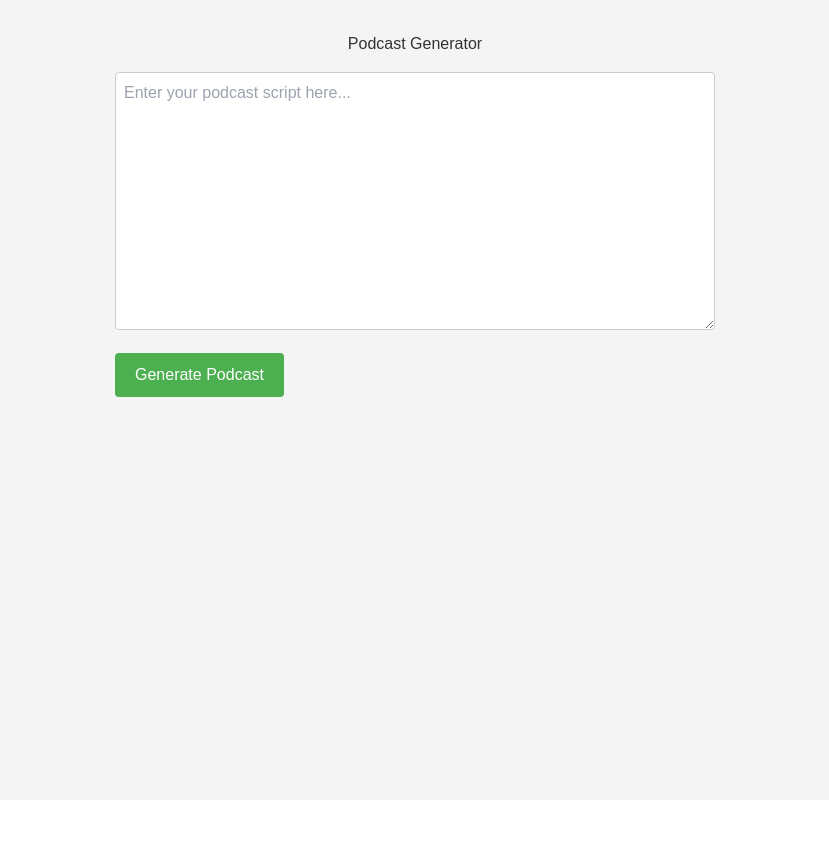
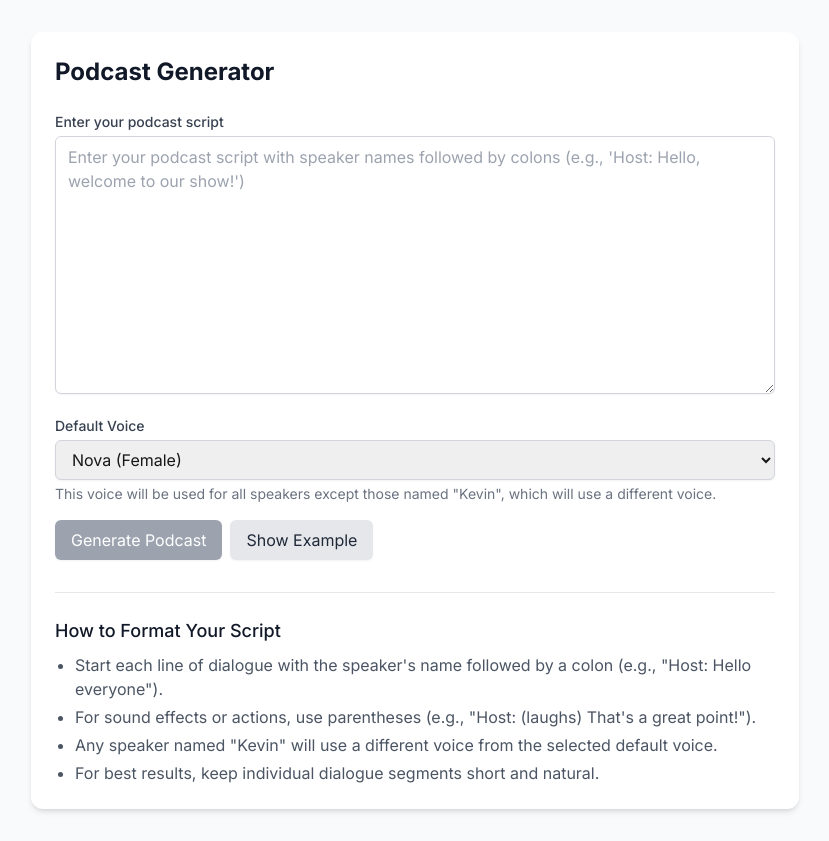
Before and after one commit to kearry/cast, a Next.js app: page / in a window 1280 px wide. Shown: the whole page, without its empty margins (225-1054 px from the left). Before the commit the page ends 800 px from the top, so only its background shows below. Built offline with nearby package versions, Linux system fonts and the light colour scheme.

Commit message:
2 voices...works

```diff
--- a/package.json
+++ b/package.json
@@ -9,17 +9,19 @@
     "lint": "next lint"
   },
   "dependencies": {
-    "@google-cloud/text-to-speech": "^5.5.0",
+    "@google-cloud/text-to-speech": "^5.8.1",
     "@types/node-fetch": "^2.6.11",
     "@types/pdf-parse": "^1.1.4",
     "axios": "^1.9.0",
     "multer": "^1.4.5-lts.1",
     "next": "14.2.15",
     "node-fetch": "^3.3.2",
+    "openai": "^4.100.0",
     "pdf-parse": "^1.1.1",
     "react": "^18",
     "react-dom": "^18",
-    "spacy": "^0.0.4"
+    "spacy": "^0.0.4",
+    "uuid": "^11.1.0"
   },
   "devDependencies": {
     "@types/node": "^20",
--- a/src/app/layout.tsx
+++ b/src/app/layout.tsx
@@ -1,21 +1,16 @@
 import type { Metadata } from "next";
-import localFont from "next/font/local";
+import { Inter } from "next/font/google"; // Use Inter from Google Fonts instead of missing local fonts
 import "./globals.css";
 
-const geistSans = localFont({
-  src: "./fonts/GeistVF.woff",
-  variable: "--font-geist-sans",
-  weight: "100 900",
-});
-const geistMono = localFont({
-  src: "./fonts/GeistMonoVF.woff",
-  variable: "--font-geist-mono",
-  weight: "100 900",
+// Use Inter font from Google Fonts
+const inter = Inter({
+  subsets: ["latin"],
+  display: "swap",
 });
 
 export const metadata: Metadata = {
-  title: "Create Next App",
-  description: "Generated by create next app",
+  title: "Podcast Generator",
+  description: "Generate podcast audio from your scripts with AI voices",
 };
 
 export default function RootLayout({
@@ -25,9 +20,7 @@ export default function RootLayout({
 }>) {
   return (
     <html lang="en">
-      <body
-        className={`${geistSans.variable} ${geistMono.variable} antialiased`}
-      >
+      <body className={`${inter.className} antialiased`}>
         {children}
       </body>
     </html>
--- a/src/app/page.module.css
+++ b/src/app/page.module.css
@@ -1,76 +1,3 @@
 /* src/app/page.module.css */
-.container {
-    display: flex;
-    flex-direction: column;
-    align-items: center;
-    padding: 2rem;
-    font-family: sans-serif;
-    /* Or a specific font */
-    background-color: #f4f4f4;
-    /* Light background */
-    min-height: 100vh;
-    /* Ensure it fills the viewport */
-}
-
-.title {
-    color: #333;
-    /* Darker text color */
-    margin-bottom: 1rem;
-}
-
-.form {
-    width: 80%;
-    max-width: 600px;
-    margin-bottom: 1rem;
-}
-
-.textarea {
-    width: 100%;
-    padding: 0.5rem;
-    border: 1px solid #ccc;
-    border-radius: 4px;
-    resize: vertical;
-    /* Allow vertical resizing only */
-    margin-bottom: 1rem;
-}
-
-.button {
-    background-color: #4CAF50;
-    /* Green */
-    border: none;
-    color: white;
-    padding: 10px 20px;
-    text-align: center;
-    text-decoration: none;
-    display: inline-block;
-    font-size: 16px;
-    border-radius: 4px;
-    cursor: pointer;
-}
-
-.button:disabled {
-    background-color: #ddd;
-    cursor: not-allowed;
-}
-
-
-
-.loading {
-    color: #007bff;
-    /* Blue loading text */
-    font-style: italic;
-}
-
-.error {
-    color: red;
-    /* Red error message */
-    margin-top: 1rem;
-}
-
-
-.audioPlayer {
-    margin-top: 1rem;
-    width: 100%;
-    max-width: 400px;
-    /* Adjust as needed */
-}
+/* Note: We're moving most styling to Tailwind classes directly in the component */
+/* This file is kept for any custom styles that might be needed in the future */
--- a/src/app/page.tsx
+++ b/src/app/page.tsx
@@ -1,82 +1,211 @@
-// src/app/page.tsx
 'use client';
 import { useState } from 'react';
 import axios from 'axios';
-import styles from './page.module.css'; // Import CSS module
 
 export default function Home() {
   const [script, setScript] = useState('');
   const [audioPath, setAudioPath] = useState<string | null>(null);
   const [loading, setLoading] = useState(false);
   const [error, setError] = useState<string | null>(null);
+  const [voiceOption, setVoiceOption] = useState('nova');
+  const [processingStep, setProcessingStep] = useState<string | null>(null);
+  const [exampleShown, setExampleShown] = useState(false);
 
+  const voices = [
+    { id: 'nova', name: 'Nova (Female)' },
+    { id: 'onyx', name: 'Onyx (Male)' },
+    { id: 'shimmer', name: 'Shimmer (Female)' },
+    { id: 'alloy', name: 'Alloy (Neutral)' },
+    { id: 'echo', name: 'Echo (Male)' }
+  ];
+
+  const showExample = () => {
+    const exampleScript = `Kevin: Welcome to our podcast on AI and technology!
+
+Host: Today we're discussing the future of AI technology. Kevin, what are your thoughts?
+
+Kevin: (enthusiastically) I believe we're just scratching the surface of what's possible with AI.
+
+Host: That's fascinating. Can you elaborate on that?
+
+Kevin: Sure! Think about how far we've come in just the last five years. From basic chatbots to systems that can generate images, music, and even help write code.
+
+Host: And what about concerns around AI safety?
+
+Kevin: That's a great point. As these systems become more capable, ensuring they're aligned with human values becomes increasingly important.`;
+
+    setScript(exampleScript);
+    setExampleShown(true);
+  };
 
   const handleSubmit = async (e: React.FormEvent) => {
     e.preventDefault();
     setLoading(true);
-    setError(null); // Clear any previous errors
+    setError(null);
     setAudioPath(null);
-
+    setProcessingStep('Analyzing script...');
 
     try {
+      // Process script
       const response = await axios.post('/api/process-script', { script });
       const dialogues: { speaker: string; text: string }[] = response.data;
 
+      if (!dialogues || dialogues.length === 0) {
+        throw new Error('Failed to process script into dialogues');
+      }
+
+      setProcessingStep('Generating audio...');
       const enhancedScript = dialogues.map(d => `${d.speaker}: ${d.text}`).join('\n');
 
+      // Generate audio
       const generateAudioResponse = await fetch('/api/generate-audio', {
         method: 'POST',
         headers: {
           'Content-Type': 'application/json',
         },
-        body: JSON.stringify({ text: enhancedScript, voice: 'onyx' }),
+        body: JSON.stringify({
+          text: enhancedScript,
+          voice: voiceOption
+        }),
       });
 
       if (!generateAudioResponse.ok) {
         const errorData = await generateAudioResponse.json();
-        const errorMessage = errorData.error || generateAudioResponse.statusText;
-        console.error("Error generating audio:", errorMessage);
-        throw new Error(errorMessage); // Throw error for catch block
+        throw new Error(errorData.error || `Server error: ${generateAudioResponse.status}`);
       }
 
       const generateAudioData = await generateAudioResponse.json();
       setAudioPath(generateAudioData.audioPath);
+      setProcessingStep(null);
 
-    } catch (err: unknown) {  // Catch and display error
-      console.error("handleSubmit error:", err);
-      if (err instanceof Error)
-      setError(err.message);  // Set error message to state
+    } catch (err: unknown) {
+      console.error("Podcast generation error:", err);
+
+      let errorMessage = 'An unexpected error occurred';
+      if (err instanceof Error) {
+        errorMessage = err.message;
+      } else if (axios.isAxiosError(err) && err.response) {
+        errorMessage = `Error: ${err.response.data.error || err.message}`;
+      }
+
+      setError(errorMessage);
+      setProcessingStep(null);
     } finally {
       setLoading(false);
     }
   };
 
   return (
-    <div className={styles.container}>
-      <h1 className={styles.title}>Podcast Generator</h1>
+    <div className="min-h-screen bg-gray-50 p-4 sm:p-6 md:p-8">
+      <div className="max-w-3xl mx-auto bg-white rounded-xl shadow-md overflow-hidden p-6">
+        <h1 className="text-2xl font-bold text-gray-900 mb-6">Podcast Generator</h1>
 
-      <form onSubmit={handleSubmit} className={styles.form}>
+        <form onSubmit={handleSubmit} className="space-y-4">
+          <div>
+            <label htmlFor="script" className="block text-sm font-medium text-gray-700 mb-1">
+              Enter your podcast script
+            </label>
             <textarea
-          className={styles.textarea}
+              id="script"
+              className="w-full px-3 py-2 border border-gray-300 rounded-md shadow-sm focus:outline-none focus:ring-2 focus:ring-blue-500 focus:border-blue-500"
               value={script}
               onChange={(e) => setScript(e.target.value)}
-          placeholder="Enter your podcast script here..."
+              placeholder="Enter your podcast script with speaker names followed by colons (e.g., 'Host: Hello, welcome to our show!')"
               rows={10}
+              required
             />
-        <button type="submit" className={styles.button} disabled={loading}>
+          </div>
+
+          <div>
+            <label htmlFor="voice" className="block text-sm font-medium text-gray-700 mb-1">
+              Default Voice
+            </label>
+            <select
+              id="voice"
+              value={voiceOption}
+              onChange={(e) => setVoiceOption(e.target.value)}
+              className="w-full px-3 py-2 border border-gray-300 rounded-md shadow-sm focus:outline-none focus:ring-2 focus:ring-blue-500 focus:border-blue-500"
+            >
+              {voices.map(voice => (
+                <option key={voice.id} value={voice.id}>
+                  {voice.name}
+                </option>
+              ))}
+            </select>
+            <p className="mt-1 text-sm text-gray-500">
+              This voice will be used for all speakers except those named &quot;Kevin&quot;, which will use a different voice.
+            </p>
+          </div>
+
+          <div className="flex flex-wrap gap-2">
+            <button
+              type="submit"
+              disabled={loading || !script.trim()}
+              className="px-4 py-2 bg-blue-600 text-white rounded-md shadow-sm hover:bg-blue-700 focus:outline-none focus:ring-2 focus:ring-blue-500 focus:ring-offset-2 disabled:bg-gray-400 disabled:cursor-not-allowed"
+            >
               {loading ? 'Generating...' : 'Generate Podcast'}
             </button>
+
+            {!exampleShown && (
+              <button
+                type="button"
+                onClick={showExample}
+                className="px-4 py-2 bg-gray-200 text-gray-800 rounded-md shadow-sm hover:bg-gray-300 focus:outline-none focus:ring-2 focus:ring-gray-500 focus:ring-offset-2"
+              >
+                Show Example
+              </button>
+            )}
+          </div>
         </form>
 
+        {processingStep && (
+          <div className="mt-4 p-3 bg-blue-50 text-blue-700 rounded">
+            <div className="flex items-center">
+              <svg className="animate-spin -ml-1 mr-3 h-5 w-5 text-blue-600" xmlns="http://www.w3.org/2000/svg" fill="none" viewBox="0 0 24 24">
+                <circle className="opacity-25" cx="12" cy="12" r="10" stroke="currentColor" strokeWidth="4"></circle>
+                <path className="opacity-75" fill="currentColor" d="M4 12a8 8 0 018-8V0C5.373 0 0 5.373 0 12h4zm2 5.291A7.962 7.962 0 014 12H0c0 3.042 1.135 5.824 3 7.938l3-2.647z"></path>
+              </svg>
+              {processingStep}
+            </div>
+          </div>
+        )}
 
-      {loading && <p className={styles.loading}>Generating Podcast...</p>}
-      {error && <p className={styles.error}>{error}</p>} {/* Display error message */}
+        {error && (
+          <div className="mt-4 p-3 bg-red-50 text-red-700 rounded">
+            <p className="font-medium">Error</p>
+            <p>{error}</p>
+          </div>
+        )}
 
         {audioPath && (
-        <div className={styles.audioPlayer}>
-          <audio src={audioPath} controls />
+          <div className="mt-6 p-4 bg-gray-50 rounded-md">
+            <h2 className="text-lg font-medium text-gray-900 mb-2">Your Podcast</h2>
+            <audio src={audioPath} controls className="w-full" />
+            <div className="mt-2">
+              <a
+                href={audioPath}
+                download
+                className="inline-flex items-center px-3 py-1.5 text-sm bg-green-600 text-white rounded hover:bg-green-700"
+              >
+                <svg xmlns="http://www.w3.org/2000/svg" className="h-4 w-4 mr-1" fill="none" viewBox="0 0 24 24" stroke="currentColor">
+                  <path strokeLinecap="round" strokeLinejoin="round" strokeWidth="2" d="M4 16v1a3 3 0 003 3h10a3 3 0 003-3v-1m-4-4l-4 4m0 0l-4-4m4 4V4" />
+                </svg>
+                Download MP3
+              </a>
+            </div>
           </div>
         )}
+
+        <div className="mt-8 border-t pt-6">
+          <h2 className="text-lg font-medium text-gray-900 mb-2">How to Format Your Script</h2>
+          <ul className="list-disc pl-5 space-y-1 text-gray-600">
+            <li>Start each line of dialogue with the speaker&apos;s name followed by a colon (e.g., &quot;Host: Hello everyone&quot;).</li>
+            <li>For sound effects or actions, use parentheses (e.g., &quot;Host: (laughs) That&apos;s a great point!&quot;).</li>
+            <li>Any speaker named &quot;Kevin&quot; will use a different voice from the selected default voice.</li>
+            <li>For best results, keep individual dialogue segments short and natural.</li>
+          </ul>
+        </div>
+      </div>
     </div>
   );
 }
```
Also changed, not shown: src/app/api/generate-audio/route.ts (+103 -73 lines), src/app/api/process-script/route.ts (+68 -8 lines), 1 other file (tests, documents, lock files or other folders). Lines whose indentation alone changed are shown as unchanged.
